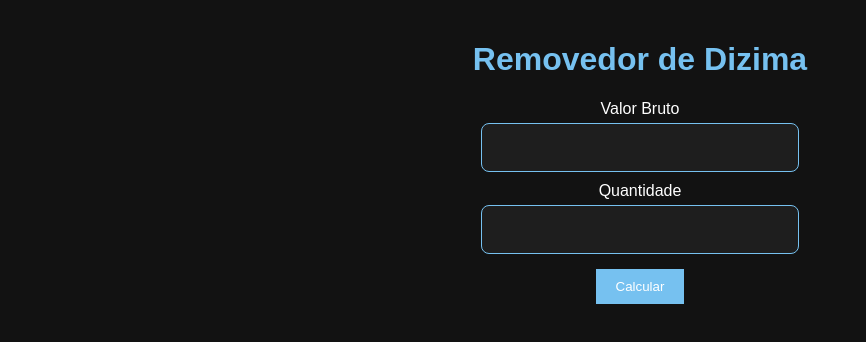
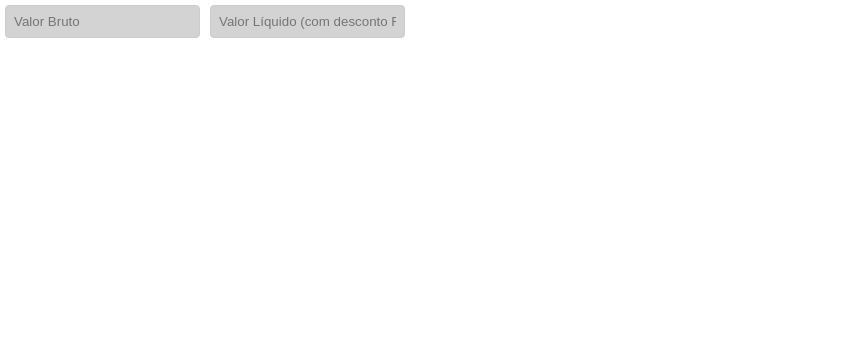
Before and after one commit to patciello/removedordeDizima, a React (Create React App) app: page / in a window 1280 px wide. Shown: the top 342 px of the page, without its empty margins (0-866 px from the left). Built offline with nearby package versions, Linux system fonts and the light colour scheme.

Commit message:
Add brute value

```diff
--- a/src/index.js
+++ b/src/index.js
@@ -1,8 +1,57 @@
-import React from 'react';
+import React, { useState } from 'react';
 import ReactDOM from 'react-dom/client';
 import './index.css';
-import App from './App';
-import reportWebVitals from './reportWebVitals';
+
+const App = () => {
+  const [brutoValue, setBrutoValue] = useState('');
+  const [liquidoValue, setLiquidoValue] = useState('');
+  const [activeField, setActiveField] = useState(null);
+
+  const handleBrutoClick = () => {
+    setActiveField('bruto');
+    setLiquidoValue('');
+  };
+
+  const handleLiquidoClick = () => {
+    setActiveField('liquido');
+    setBrutoValue('');
+  };
+
+  return (
+    <div>
+      <div className="input-container">
+        <input
+          type="text"
+          placeholder="Valor Bruto"
+          value={brutoValue}
+          onClick={handleBrutoClick}
+          onChange={(e) => setBrutoValue(e.target.value)}
+          style={{
+            backgroundColor: activeField === 'bruto' ? 'white' : 'lightgray',
+            padding: '8px',
+            margin: '5px',
+            borderRadius: '4px',
+            border: '1px solid #ccc'
+          }}
+        />
+        <input
+          type="text"
+          placeholder="Valor Líquido (com desconto FUNRURAL/SENAR)"
+          value={liquidoValue}
+          onClick={handleLiquidoClick}
+          onChange={(e) => setLiquidoValue(e.target.value)}
+          style={{
+            backgroundColor: activeField === 'liquido' ? 'white' : 'lightgray',
+            padding: '8px',
+            margin: '5px',
+            borderRadius: '4px',
+            border: '1px solid #ccc'
+          }}
+        />
+      </div>
+    </div>
+  );
+};
 
 const root = ReactDOM.createRoot(document.getElementById('root'));
 root.render(
@@ -10,8 +59,3 @@ root.render(
     <App />
   </React.StrictMode>
 );
-
-// If you want to start measuring performance in your app, pass a function
-// to log results (for example: reportWebVitals(console.log))
-// or send to an analytics endpoint. Learn more: https://bit.ly/CRA-vitals
-reportWebVitals();
```
Also changed, not shown: src/YourComponent.js (added, +45 -0 lines).
